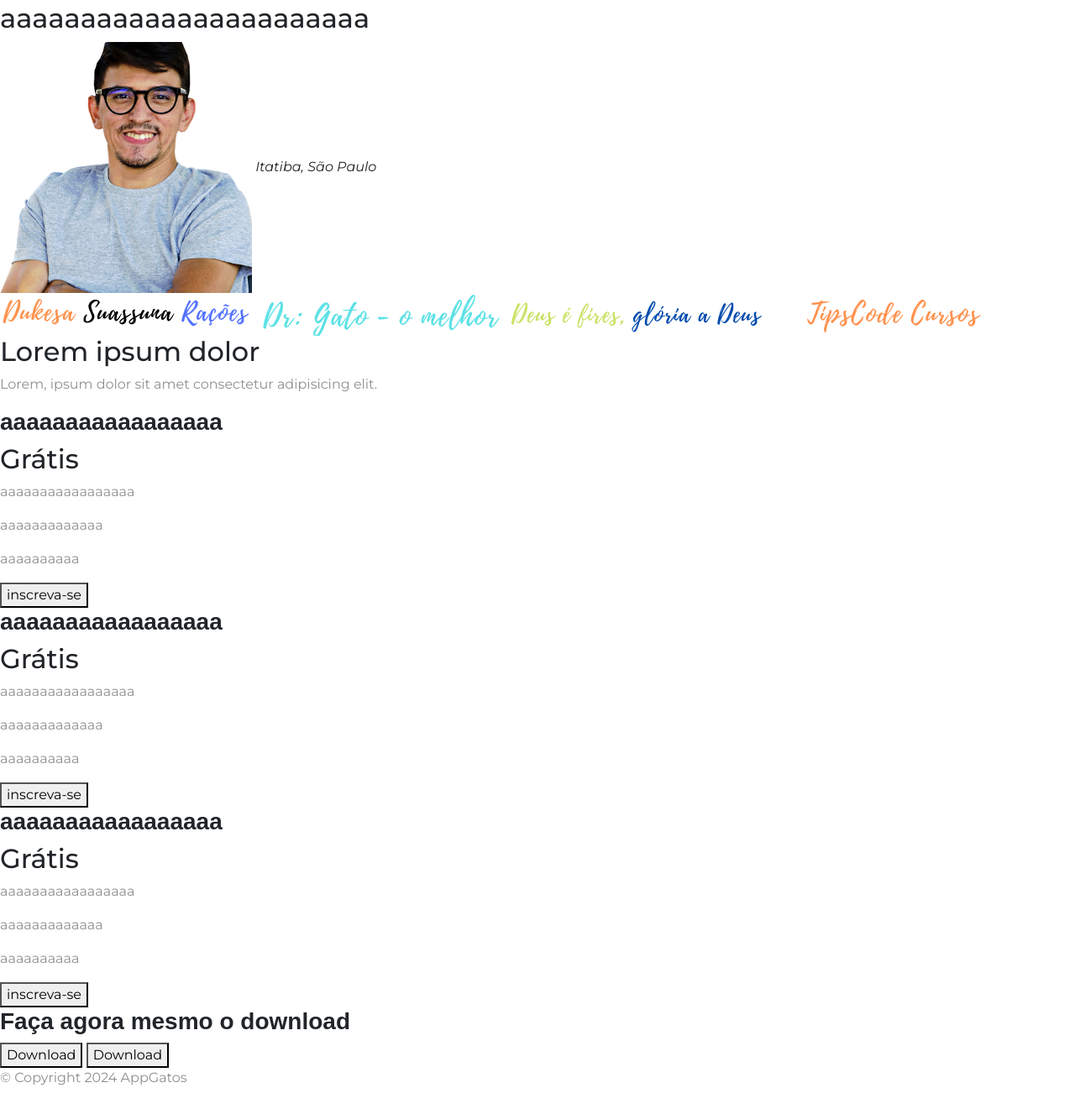
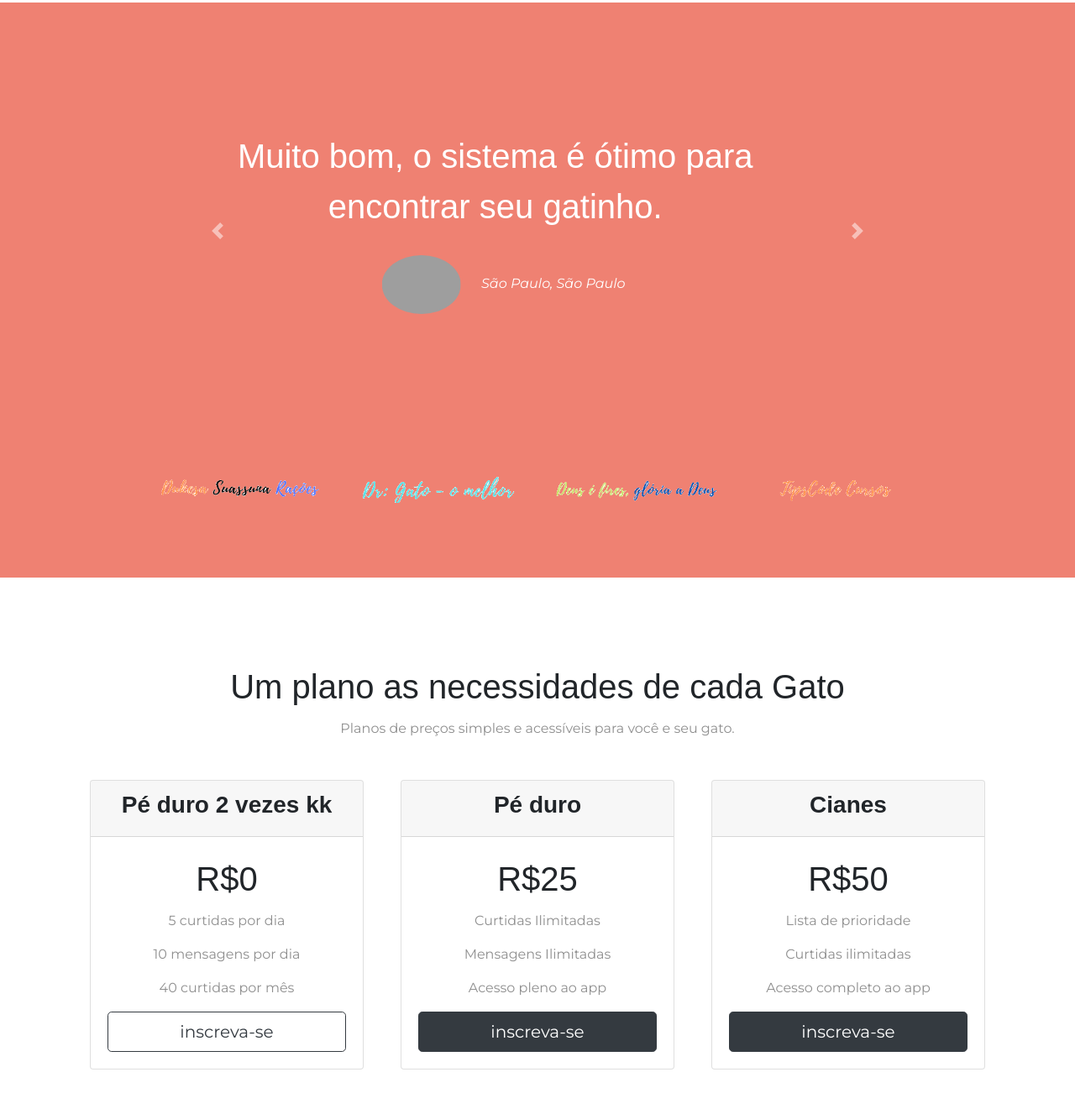
Before and after one commit to eilincoln/curso-fullstack-tipscode, a plain HTML site: page appdukeza/index.html in a window 1280 px wide. Shown: the part 1173-2500 px from the top of the page at 84% size. Drawn offline with nearby package versions, Linux system fonts and the light colour scheme; grey boxes are pictures that could not be loaded.

Commit message:
adicionando informações no html na tag princing e modificações nos cards

```diff
--- a/appdukeza/css/styles.css
+++ b/appdukeza/css/styles.css
@@ -8,6 +8,12 @@ h1 {
     font-size: 3.5rem;
     line-height: 1.5;
     font-weight: 900;
+}
+
+h2 {
+    font-family: "Montserrat-black", sans-serif;
+    font-size: 2.5rem;
+    line-height: 1.5;
 }
 
 h3 {
@@ -84,3 +90,44 @@ p {
 .icon:hover {
     color: #ff4c68;
 }
+
+/* ==================================== testimonials =========================== */
+
+#testimonials {
+    padding: 7% 15%;
+    text-align: center;
+    background-color: #ef8172;
+    color: #FFFFFF;
+}
+
+.testimonials-image {
+    width: 15%;
+    margin: 20px;
+    border-radius: 50%;
+}
+
+#press {
+    background-color: #ef8172;
+    text-align: center;
+    padding-bottom: 3%;
+}
+
+.press-logo {
+    width: 15%;
+    margin: 20px 20px 50px;
+}
+
+.carousel-item {
+    padding: 7% 15%;
+}
+
+/* ====================== pricing =========================== */
+
+#pricing {
+    padding: 100px;
+    text-align: center;
+}
+
+.pricing-column {
+    padding: 3% 2%;
+}
--- a/appdukeza/index.html
+++ b/appdukeza/index.html
@@ -102,42 +102,89 @@
     </section>
 
     <section id="testimonials">
-        <h2>aaaaaaaaaaaaaaaaaaaaaaa</h2>
-        <img src="./img/Alisson.png" alt="Alisson">
-        <em>Itatiba, São Paulo</em>
+        <div id="carouselExampleControls" class="carousel slide" data-ride="carousel">
+            <div class="carousel-inner">
+                <div class="carousel-item active">
+                    <h2>Muito bom, o sistema é ótimo para encontrar seu gatinho. </h2>
+                    <img class="testimonials-image" src="https://get.pxhere.com/photo/grass-person-girl-woman-photography-portrait-model-smile-denim-happy-photograph-beauty-emotion-photo-shoot-portrait-photography-1178839.jpg" alt="imagem de pessoa na rua">
+                    <em>São Paulo, São Paulo</em>
+                </div>
+                <div class="carousel-item">
+                    <h2>Eu amei esse App </h2>
+                    <img class="testimonials-image" src="https://live.staticflickr.com/65535/49558367376_1c508197b0_b.jpg" alt="pessoa sentada">
+                    <em>BH, São Paulo</em>
+                </div>
+                <div class="carousel-item">
+                    <h2>Sistema incrível para gatos. </h2>
+                    <img class="testimonials-image" src="https://live.staticflickr.com/65535/49558367376_1c508197b0_b.jpg" alt="Lincoln">
+                    <em>Itatiba, São Paulo</em>
+                </div>
+            </div>
+            <a class="carousel-control-prev" type="button" data-target="#carouselExampleControls" data-slide="prev">
+            <span class="carousel-control-prev-icon" aria-hidden="true"></span>
+            </a>
+            <a class="carousel-control-next" type="button" data-target="#carouselExampleControls" data-slide="next">
+            <span class="carousel-control-next-icon" aria-hidden="true"></span>
+            </a>
+        </div>
+
     </section>
 
     <section id="press">
-        <img src="img/1.png" alt="Logo1">
-        <img src="img/2.png" alt="Logo2">
-        <img src="img/3.png" alt="Logo3">
-        <img src="img/4.png" alt="Logo4">
+        <img class="press-logo" src="img/1.png" alt="Logo1">
+        <img class="press-logo" src="img/2.png" alt="Logo2">
+        <img class="press-logo" src="img/3.png" alt="Logo3">
+        <img class="press-logo" src="img/4.png" alt="Logo4">
     </section>
 
     <section id="pricing">
-        <h2>Lorem ipsum dolor</h2>
-        <p>Lorem, ipsum dolor sit amet consectetur adipisicing elit.</p>
+        <h2>Um plano as necessidades de cada Gato</h2>
+        <p>Planos de preços simples e acessíveis para você e seu gato.</p>
 
-        <h3>aaaaaaaaaaaaaaaaa</h3>
-        <h2>Grátis</h2>
-        <p>aaaaaaaaaaaaaaaaa</p>
-        <p>aaaaaaaaaaaaa</p>
-        <p>aaaaaaaaaa</p>
-        <button type="button">inscreva-se</button>
-
-        <h3>aaaaaaaaaaaaaaaaa</h3>
-        <h2>Grátis</h2>
-        <p>aaaaaaaaaaaaaaaaa</p>
-        <p>aaaaaaaaaaaaa</p>
-        <p>aaaaaaaaaa</p>
-        <button type="button">inscreva-se</button>
-
-        <h3>aaaaaaaaaaaaaaaaa</h3>
-        <h2>Grátis</h2>
-        <p>aaaaaaaaaaaaaaaaa</p>
-        <p>aaaaaaaaaaaaa</p>
-        <p>aaaaaaaaaa</p>
-        <button type="button">inscreva-se</button>
+        <div class="row">
+                 <div class="col-lg-4 col-md-6 pricing-column">
+                     <div class="card">
+                         <div class="card-header">
+                             <h3>Pé duro 2 vezes kk</h3>
+                         </div>
+                         <div class="card-body">
+                             <h2>R$0</h2>
+                             <p>5 curtidas por dia</p>
+                             <p>10 mensagens por dia</p>
+                             <p>40 curtidas por mês</p>
+                             <button class="btn btn-lg btn-outline-dark btn-block" type="button">inscreva-se</button>
+                         </div>
+                     </div>
+                 </div>
+                 <div class="col-lg-4 col-md-6 pricing-column">
+                     <div class="card">
+                         <div class="card-header">
+                             <h3>Pé duro</h3>
+                         </div>
+                         <div class="card-body">
+                             <h2>R$25</h2>
+                             <p>Curtidas Ilimitadas</p>
+                             <p>Mensagens Ilimitadas</p>
+                             <p>Acesso pleno ao app</p>
+                             <button class="btn btn-lg btn-dark btn-block" type="button">inscreva-se</button>
+                         </div>
+                     </div>
+                 </div>
+                <div class="col-lg-4 col-md-12 pricing-column">
+                    <div class="card">
+                        <div class="card-header">
+                            <h3>Cianes</h3>
+                        </div>
+                        <div class="card-body">
+                            <h2>R$50</h2>
+                            <p>Lista de prioridade</p>
+                            <p>Curtidas ilimitadas</p>
+                            <p>Acesso completo ao app</p>
+                            <button class="btn btn-lg btn-dark btn-block" type="button">inscreva-se</button>
+                        </div>
+                    </div>
+                </div>
+        </div>
     </section>
 
     <section id="cta">
```
Also changed, not shown: appdukeza/img/Screenshot_1.png (added).
